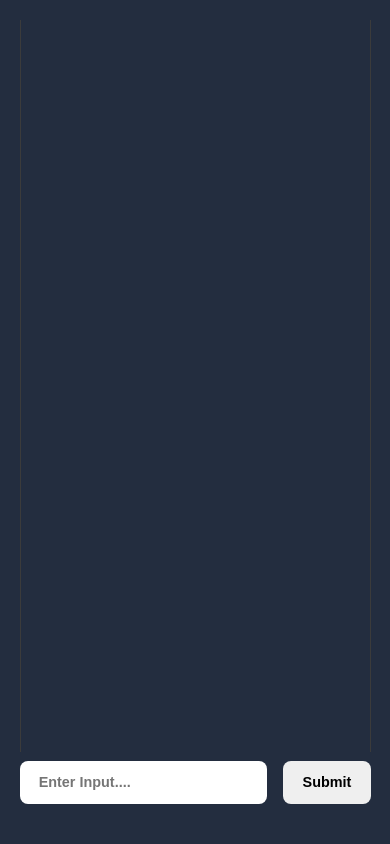
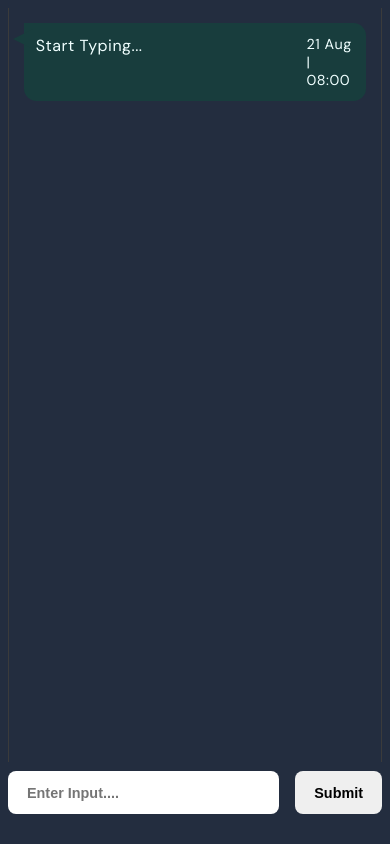
Before and after one commit to abhishekbadole8/chatai, a React (Vite) app: page / in a window 390 px wide. Built offline with nearby package versions, Linux system fonts and the light colour scheme.

Commit message:
mobile responsive added, date-time, starting start type , loading state added..

```diff
--- a/src/components/Main/Main.css
+++ b/src/components/Main/Main.css
@@ -8,7 +8,7 @@ main {
     border-left: 1px solid #3b3b3b;
     border-right: 1px solid #3b3b3b;
     color: azure;
-    height: 85%;
+    height: 84%;
     padding: 2%;
     margin-bottom: 2.5%;
     overflow: auto;
@@ -103,12 +103,13 @@ form button {
 
 @media only screen and (max-width:850px) {
     .Main {
-        padding: 5%;
+        padding: 2%;
     }
 
     main {
         overflow-x: hidden;
         height: 91%;
+        padding: 4%;
     }
     li{
         margin-bottom: 2%;
--- a/src/components/Main/Main.jsx
+++ b/src/components/Main/Main.jsx
@@ -1,4 +1,4 @@
-import { useEffect, useState } from "react";
+import { useState } from "react";
 import "./Main.css"
 import axios from "axios";
 
@@ -6,6 +6,8 @@ function Main() {
     const [chats, setChats] = useState([])
     const [inputValue, setInputValue] = useState("")
     const [loading, setLoading] = useState(false)
+
+    const timestamp = new Date().toLocaleString();
 
     const fetchChat = async () => {
         try {
@@ -19,13 +21,11 @@ function Main() {
             })
             if (response.data) {
                 const data = response.data
+
                 setChats(prevChats => [
                     ...prevChats,
-                    {
-                        role: "user",
-                        content: inputValue
-                    },
-                    { ...data }
+                    { ...data, timestamp },
+
                 ]);
                 setLoading(false)
             }
@@ -35,11 +35,19 @@ function Main() {
         }
     }
 
-    const handleSubmit = (e) => {
+    const handleSubmit = async (e) => {
         e.preventDefault();
         if (inputValue) {
+            setChats(prevChats => [
+                ...prevChats,
+                {
+                    role: "user",
+                    content: inputValue,
+                    timestamp
+                }
+            ]);
             setLoading(true)
-            fetchChat();
+            await fetchChat();
             setInputValue("")
         }
     }
@@ -48,20 +56,36 @@ function Main() {
         <div className="Main">
             <main>
                 <ul id="chat-list">
+
+                    {chats.length === 0 &&
+                        <li className="assistant">
+                            <p className="list-desc">Start Typing...</p>
+                            <p className="list-dat">21 Aug | 08:00</p>
+                            <span className="shape left" />
+                        </li>}
+
                     {chats?.map((chat, index) => {
-                        const { role, content } = chat
+                        const { role, content, timestamp } = chat
+                        console.log(chat);
                         return <li key={index} className={role}>
                             <p className="list-desc">{content}</p>
-                            <p className="list-dat">21 Aug | 08:00</p>
+                            <p className="list-dat">{timestamp}</p>
                             <span className={role === "user" ? "shape right" : "shape left"} />
                         </li>
                     })}
+
+                    {loading && (
+                        <li className="assistant">
+                            <p className="list-desc">Loading...</p>
+                            <p className="list-dat">21 Aug | 08:00</p>
+                            <span className="shape left" />
+                        </li>)}
 
                 </ul>
             </main>
             <form onSubmit={handleSubmit}>
                 <input type="text" placeholder="Enter Input...." value={inputValue} onChange={(e) => setInputValue(e.target.value)} />
-                <button type="submit" disabled={loading}>Submit</button>
+                <button type="submit" disabled={loading}>{loading ? 'Wait...' : 'Submit'}</button>
             </form>
         </div>
     )
```
